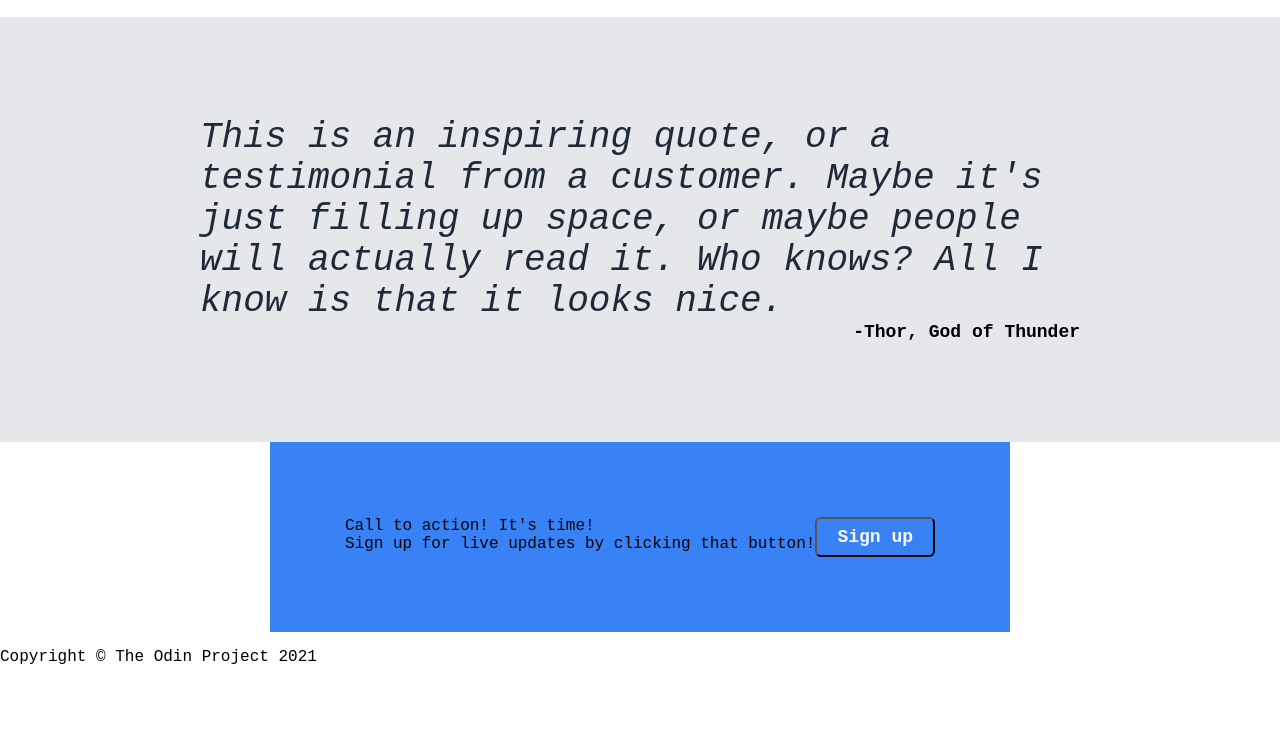
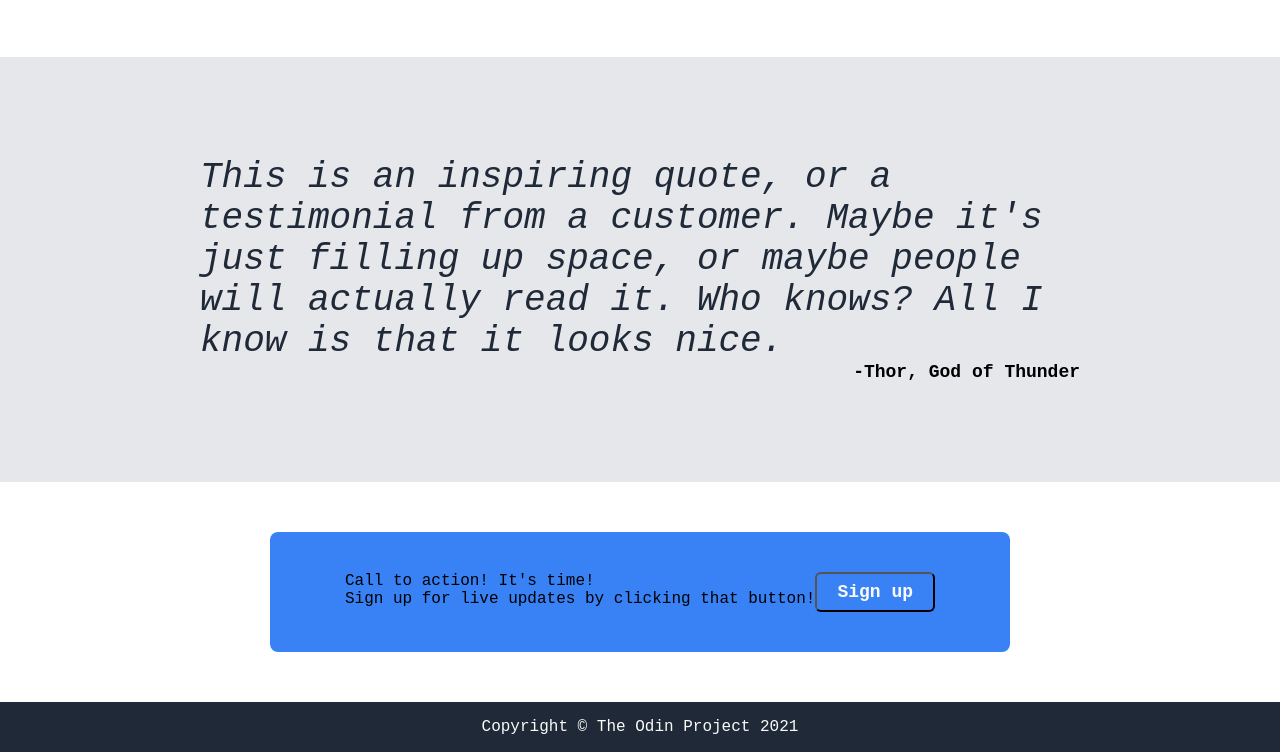
Before and after one commit to mister2fresh/landing-page, a plain HTML site: page index.html in a window 1280 px wide. Shown: the part 986-1738 px from the top of the page. Before the commit the page ends 1668 px from the top, so only its background shows below. Drawn offline with Linux system fonts and the light colour scheme.

Commit message:
.blue formatted and footer background-color added

```diff
--- a/styles.css
+++ b/styles.css
@@ -97,6 +97,7 @@ button {
 .photo-line {
     display: flex;
     margin-top: 40px;
+    margin-bottom: 40px;
     justify-content: center;
 }
 
@@ -140,7 +141,17 @@ align-items: center;
     max-width: 800px;
     display: flex;
     justify-content: center;
-    padding: 75px;
+    padding: 40px 75px;
     margin: auto;
+    margin-top: 50px;
+    margin-bottom: 50px;
+    border-radius: 8px;
+}
+
+.footer {
+    background-color: #1F2937;
+    color: #F9FAF8;
+    display: flex;
+    justify-content: center;
 
 }
```
